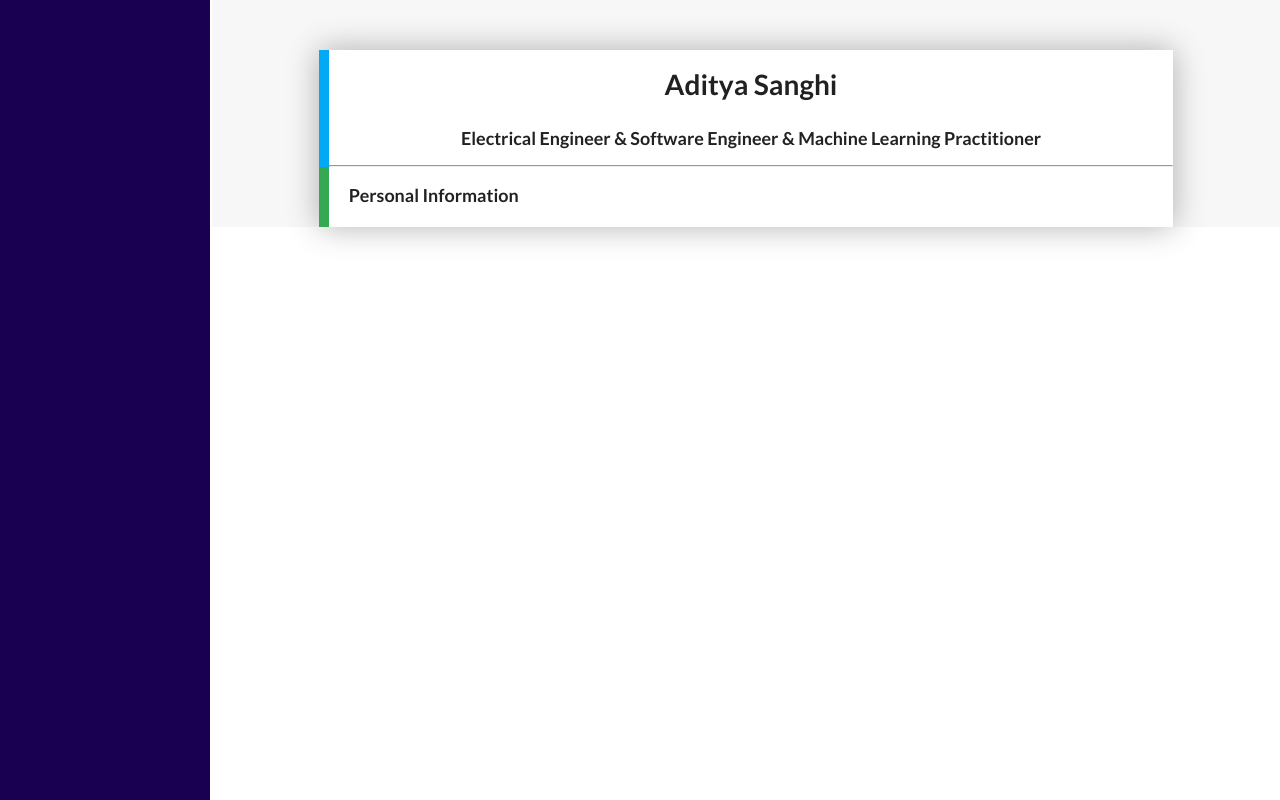
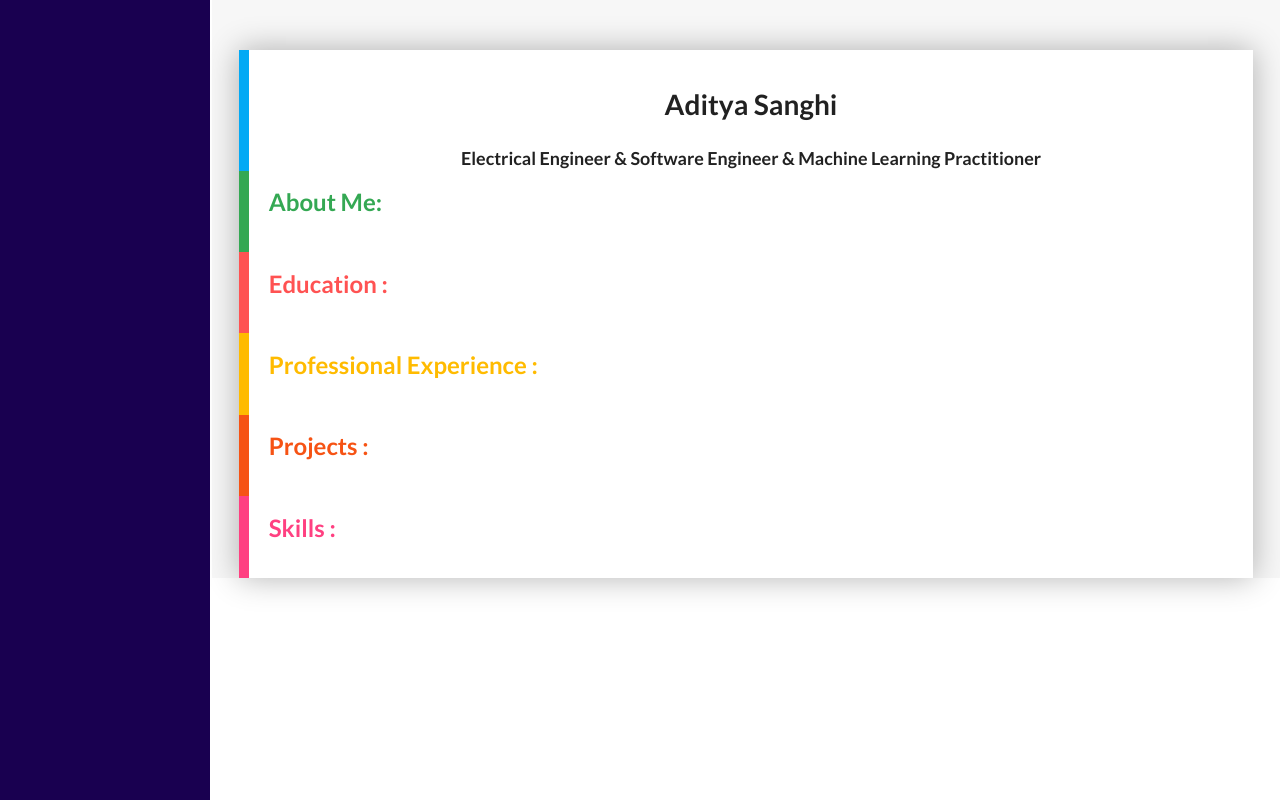
Before and after one commit to adityasan92/adityasan92.github.io, a plain HTML site: page index.html in a window 1280 px wide. Drawn offline with Linux system fonts and the light colour scheme.

Commit message:
basic outline

```diff
--- a/css/app.css
+++ b/css/app.css
@@ -21,7 +21,7 @@
 }
 
 .container {
-    width: 80%;
+    width: 95%;
    	margin-left: auto!important;
     margin-right: auto!important;
     background: #fff;
--- a/index.html
+++ b/index.html
@@ -22,17 +22,43 @@
 			</div>
 			<div style="margin-left:212px;padding-top:50px;background:#f7f7f7;">
 				<div class="container" >
-					<section style="border-left-color:#03A9F4;border-left-width: 10px;  border-left-style: solid;padding-top:20px;">
+					<section style="border-left-color:#03A9F4;border-left-width: 10px;  border-left-style: solid;padding-top:40px;">
 						<h1 class="ui center aligned header">Aditya Sanghi</h1>
 						<h3 class="ui center aligned header">Electrical Engineer & Software Engineer & Machine Learning Practitioner</h3>
-						<hr style="margin-bottom:0px;">
+						<!-- <hr style="margin-bottom:0px;"> -->
 					</section>
 					<!-- <div class="ui center aligned ">
 						<h1>Aditya Sanghi</h1>
 					</div> -->
 					<section style="border-left-color:#34A853;border-left-width: 10px;  border-left-style: solid;padding:20px;">
-						<h3 class="ui left aligned header">Personal Information</h3>
-
+						<h2 class="ui left aligned header" style="color:#34A853">About Me: </h2>
+						<div class="ui grid">
+							<div class="eight wide column"></div>
+						</div>
+					</section>
+					<section style="border-left-color:#FF5252;border-left-width: 10px;  border-left-style: solid;padding:20px;">
+						<h2 class="ui left aligned header" style="color:#FF5252">Education : </h2>
+						<div class="ui grid">
+							<div class="eight wide column"></div>
+						</div>
+					</section>
+					<section style="border-left-color:#FFBB00;border-left-width: 10px;  border-left-style: solid;padding:20px;">
+						<h2 class="ui left aligned header" style="color:#FFBB00">Professional Experience : </h2>
+						<div class="ui grid">
+							<div class="eight wide column"></div>
+						</div>
+					</section>
+					<section style="border-left-color:#F65314;border-left-width: 10px;  border-left-style: solid;padding:20px;">
+						<h2 class="ui left aligned header" style="color:#F65314">Projects : </h2>
+						<div class="ui grid">
+							<div class="eight wide column"></div>
+						</div>
+					</section>
+					<section style="border-left-color:#FF4081;border-left-width: 10px;  border-left-style: solid;padding:20px;">
+						<h2 class="ui left aligned header" style="color:#FF4081">Skills : </h2>
+						<div class="ui grid">
+							<div class="eight wide column"></div>
+						</div>
 					</section>
 				</div>
 				<!-- <div class="ui raised very padded container   segment" style="width:95%;border-left-color:#03A9F4;border-left-width: 10px;  border-left-style: solid;margin-top:0px;">
```
